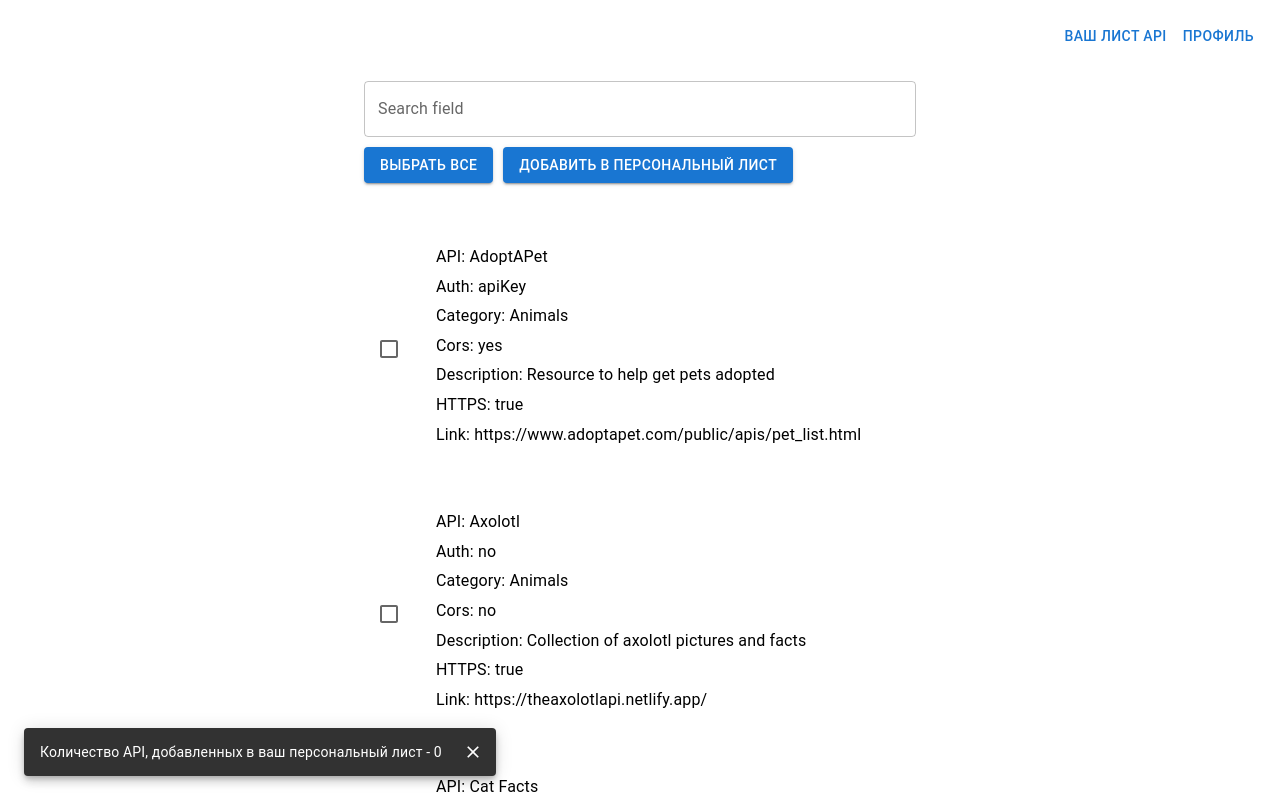
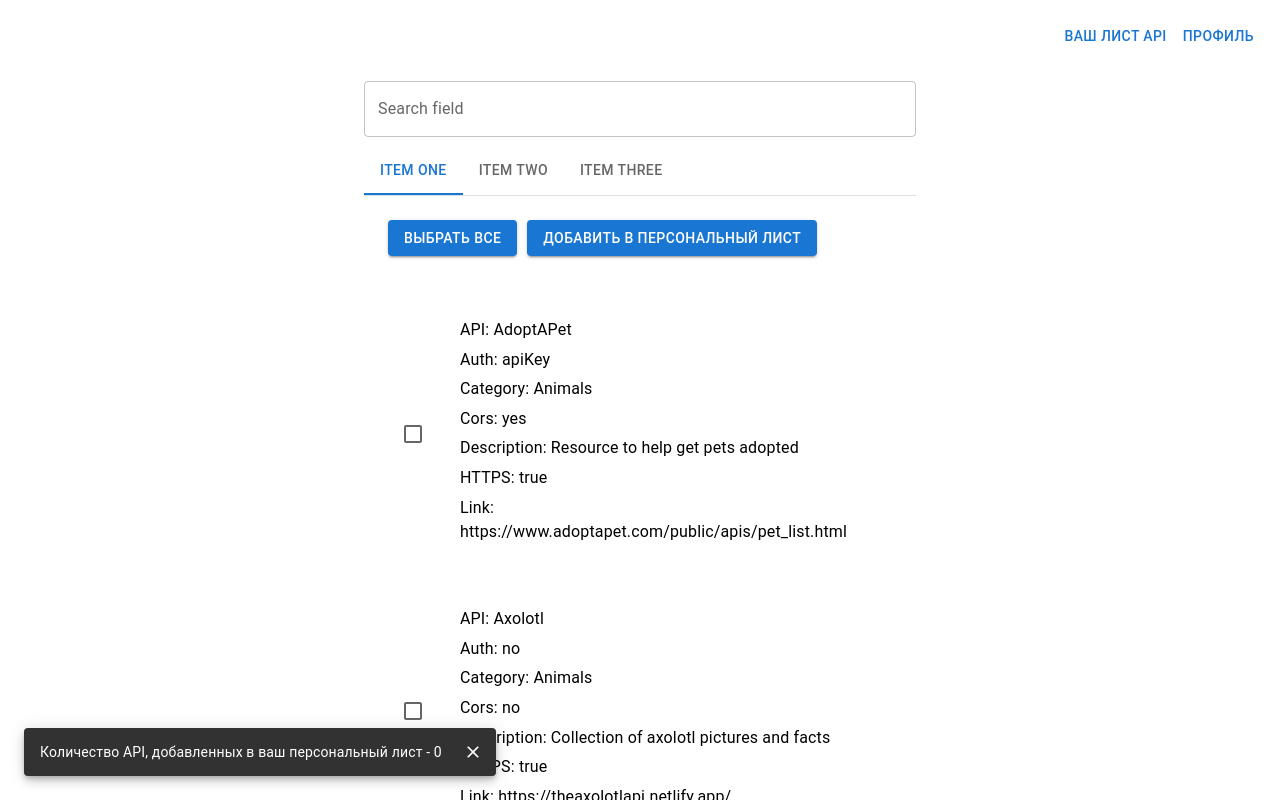
Before and after one commit to elena-anikina/Search-Api, a React (Create React App) app: page / in a window 1280 px wide. Both pictures are taken after a click on the button "ДОБАВИТЬ В ПЕРСОНАЛЬНЫЙ ЛИСТ". Shown: the top 800 px of the page. Built offline with nearby package versions, Linux system fonts and the light colour scheme.

Commit message:
add tabs

```diff
--- a/src/components/list-api/list-api.tsx
+++ b/src/components/list-api/list-api.tsx
@@ -20,7 +20,6 @@ export const ListApi = () => {
 
     return (
         <>
-            <SearchInput />
             <List sx={{ width: '100%', bgcolor: 'background.paper' }}>
                 {listInitial.slice(0, 10).map((el, index) => {
                     const labelId = `checkbox-list-label-${index}`;
--- a/src/components/list-api/list-item-content.tsx
+++ b/src/components/list-api/list-item-content.tsx
@@ -16,28 +16,27 @@ type Props = {
 
 
 export const ListItemContent = ({item}: Props) => {
-    console.log('item: ',  item);
     return (
         <>
-            <Typography variant="body1" gutterBottom component="div">
+            <Typography variant="body1" gutterBottom component={"div"}>
                 {`API: ${item.API}`}
             </Typography>
-            <Typography variant="body1" gutterBottom component="div">
+            <Typography variant="body1" gutterBottom component={"div"}>
                 {`Auth: ${item.Auth || 'no'}`}
             </Typography>
-            <Typography variant="body1" gutterBottom component="div">
+            <Typography variant="body1" gutterBottom component={"div"}>
                 {`Category: ${item.Category}`}
             </Typography>
-            <Typography variant="body1" gutterBottom component="div">
+            <Typography variant="body1" gutterBottom component={"div"}>
                 {`Cors: ${item.Cors}`}
             </Typography>
-            <Typography variant="body1" gutterBottom component="div">
+            <Typography variant="body1" gutterBottom component={"div"}>
                 {`Description: ${item.Description}`}
             </Typography>
-            <Typography variant="body1" gutterBottom component="div">
+            <Typography variant="body1" gutterBottom component={"div"}>
                 {`HTTPS: ${item.HTTPS}`}
             </Typography>
-            <Typography variant="body1" gutterBottom component="div">
+            <Typography variant="body1" gutterBottom component={"div"}>
                 {`Link: ${item.Link}`}
             </Typography>
         </>
--- a/src/components/search-input/search-input.tsx
+++ b/src/components/search-input/search-input.tsx
@@ -56,27 +56,6 @@ export const SearchInput = () => {
             margin="normal"
             variant="outlined"
         />
-        <div style={{marginBottom: '50px'}}  aria-label="outlined primary button group">
-            <Button
-                sx={{marginRight: '10px'}}
-                variant="contained"
-                endIcon={selectAll ? <CheckRoundedIcon /> : null}
-                onClick={() => {
-                    dispatch(updateSelectAll());
-                    dispatch(updateListSelectAll(selectAll))
-                }}
-            >
-                Выбрать все
-            </Button>
-            <Button variant="contained" onClick={handleClick}>Добавить в персональный лист</Button>
-            <Snackbar
-                open={open}
-                autoHideDuration={6000}
-                onClose={handleClose}
-                message={`Количество API, добавленных в ваш персональный лист - ${added}`}
-                action={action}
-            />
-        </div>
         </>
     );
 };
--- /dev/null
+++ b/src/components/select-add-buttons/select-add-buttons.tsx
@@ -0,0 +1,69 @@
+// @ts-nocheck
+import Button from "@mui/material/Button";
+import CheckRoundedIcon from "@mui/icons-material/CheckRounded";
+import {updateSelectAll} from "../../redux-store/reducers/select-all-slice";
+import {updateListSelectAll} from "../../redux-store/reducers/list-slice";
+import Snackbar from "@mui/material/Snackbar";
+import React, {MouseEventHandler} from "react";
+import {useDispatch, useSelector} from "react-redux";
+import {selectorList, selectorSelectAll} from "../../redux-store/selectors";
+import IconButton from "@mui/material/IconButton";
+import CloseIcon from "@mui/icons-material/Close";
+
+export const SelectAddButtons = () => {
+    const dispatch = useDispatch();
+    const list = useSelector(selectorList);
+    const selectAll = useSelector(selectorSelectAll);
+    const [open, setOpen] = React.useState(false);
+
+    const handleClick = () => {
+        setOpen(true);
+    };
+
+    const handleClose = (event: MouseEventHandler<HTMLButtonElement>, reason: string) => {
+        if (reason === 'clickaway') {
+            return;
+        }
+
+        setOpen(false);
+    };
+
+    const added = list.filter((el) => el.checked).length;
+
+    const action = (
+        <React.Fragment>
+            <IconButton
+                size="small"
+                aria-label="close"
+                color="inherit"
+                onClick={handleClose}
+            >
+                <CloseIcon fontSize="small" />
+            </IconButton>
+        </React.Fragment>
+    );
+
+    return (
+        <div style={{marginBottom: '50px'}}  aria-label="outlined primary button group">
+            <Button
+                sx={{marginRight: '10px'}}
+                variant="contained"
+                endIcon={selectAll ? <CheckRoundedIcon /> : null}
+                onClick={() => {
+                    dispatch(updateSelectAll());
+                    dispatch(updateListSelectAll(selectAll))
+                }}
+            >
+                Выбрать все
+            </Button>
+            <Button variant="contained" onClick={handleClick}>Добавить в персональный лист</Button>
+            <Snackbar
+                open={open}
+                autoHideDuration={6000}
+                onClose={handleClose}
+                message={`Количество API, добавленных в ваш персональный лист - ${added}`}
+                action={action}
+            />
+        </div>
+    );
+};
--- /dev/null
+++ b/src/components/tabs-component/tab-panel.tsx
@@ -0,0 +1,29 @@
+import React from 'react';
+import Box from '@mui/material/Box';
+import Typography from '@mui/material/Typography';
+
+interface TabPanelProps {
+    children?: React.ReactNode;
+    index: number;
+    value: number;
+}
+
+
+export const TabPanel = ({children, value, index, ...other}: TabPanelProps) => {
+
+    return (
+        <div
+            role="tabpanel"
+            hidden={value !== index}
+            id={`simple-tabpanel-${index}`}
+            aria-labelledby={`simple-tab-${index}`}
+            {...other}
+        >
+            {value === index && (
+                <Box sx={{p: 3}}>
+                    <Typography>{children}</Typography>
+                </Box>
+            )}
+        </div>
+    );
+}
--- /dev/null
+++ b/src/components/tabs-component/tabs-component.tsx
@@ -0,0 +1,47 @@
+import React from 'react';
+import Tabs from '@mui/material/Tabs';
+import Tab from '@mui/material/Tab';
+import Box from '@mui/material/Box';
+import {ListApi} from "../list-api/list-api";
+import {TabPanel} from "./tab-panel";
+import {SearchInput} from "../search-input/search-input";
+import {SelectAddButtons} from "../select-add-buttons/select-add-buttons";
+
+
+const a11yProps = (index: number) => {
+    return {
+        id: `simple-tab-${index}`,
+        'aria-controls': `simple-tabpanel-${index}`,
+    };
+}
+
+export const TabsComponent = () => {
+
+    const [value, setValue] = React.useState(0);
+
+    const handleChange = (event: React.SyntheticEvent, newValue: number) => {
+        setValue(newValue);
+    };
+
+    return (
+        <Box sx={{ width: '100%' }}>
+            <Box sx={{ borderBottom: 1, borderColor: 'divider' }}>
+                <Tabs value={value} onChange={handleChange} aria-label="basic tabs example">
+                    <Tab label="Item One" {...a11yProps(0)} />
+                    <Tab label="Item Two" {...a11yProps(1)} />
+                    <Tab label="Item Three" {...a11yProps(2)} />
+                </Tabs>
+            </Box>
+            <TabPanel value={value} index={0}>
+                <SelectAddButtons />
+                <ListApi />
+            </TabPanel>
+            <TabPanel value={value} index={1}>
+                Лист
+            </TabPanel>
+            <TabPanel value={value} index={2}>
+                Item Three
+            </TabPanel>
+        </Box>
+    );
+}
--- a/src/pages/home-page.tsx
+++ b/src/pages/home-page.tsx
@@ -1,12 +1,15 @@
 import React from 'react';
 import Container from "@mui/material/Container";
 import {ListApi} from "../components/list-api/list-api";
+import {SearchInput} from "../components/search-input/search-input";
+import {TabsComponent} from "../components/tabs-component/tabs-component";
 
 
 export const HomePage = () => {
     return (
         <Container maxWidth="sm">
-            <ListApi/>
+            <SearchInput />
+            <TabsComponent />
         </Container>
     );
 };
```
